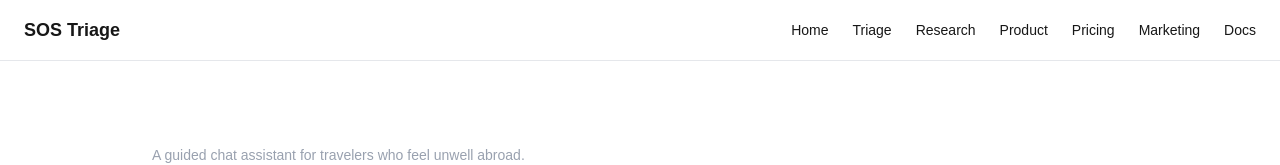
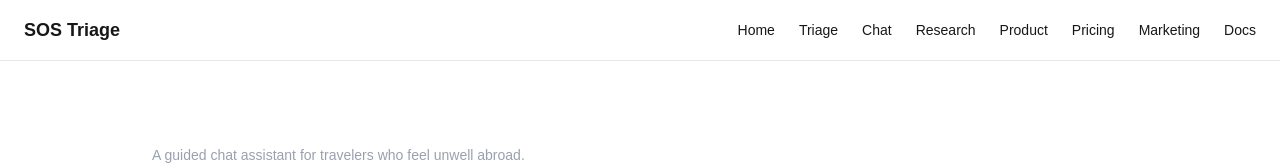
Before and after one commit to oninorl/sostriageapp, a Next.js app: page /chat in a window 1280 px wide. Shown: the top 165 px of the page. Built offline with nearby package versions, Linux system fonts and the light colour scheme; no server answers.

Commit message:
Add Chat link to navbar

```diff
--- a/app/components/Navbar.tsx
+++ b/app/components/Navbar.tsx
@@ -5,6 +5,7 @@ export default function Navbar() {
       <div className="flex flex-wrap justify-end gap-x-6 gap-y-1 text-sm">
         <a href="/" className="hover:underline">Home</a>
         <a href="/core" className="hover:underline">Triage</a>
+        <a href="/chat" className="hover:underline">Chat</a>
         <a href="/research" className="hover:underline">Research</a>
         <a href="/product" className="hover:underline">Product</a>
         <a href="/pricing" className="hover:underline">Pricing</a>
```
